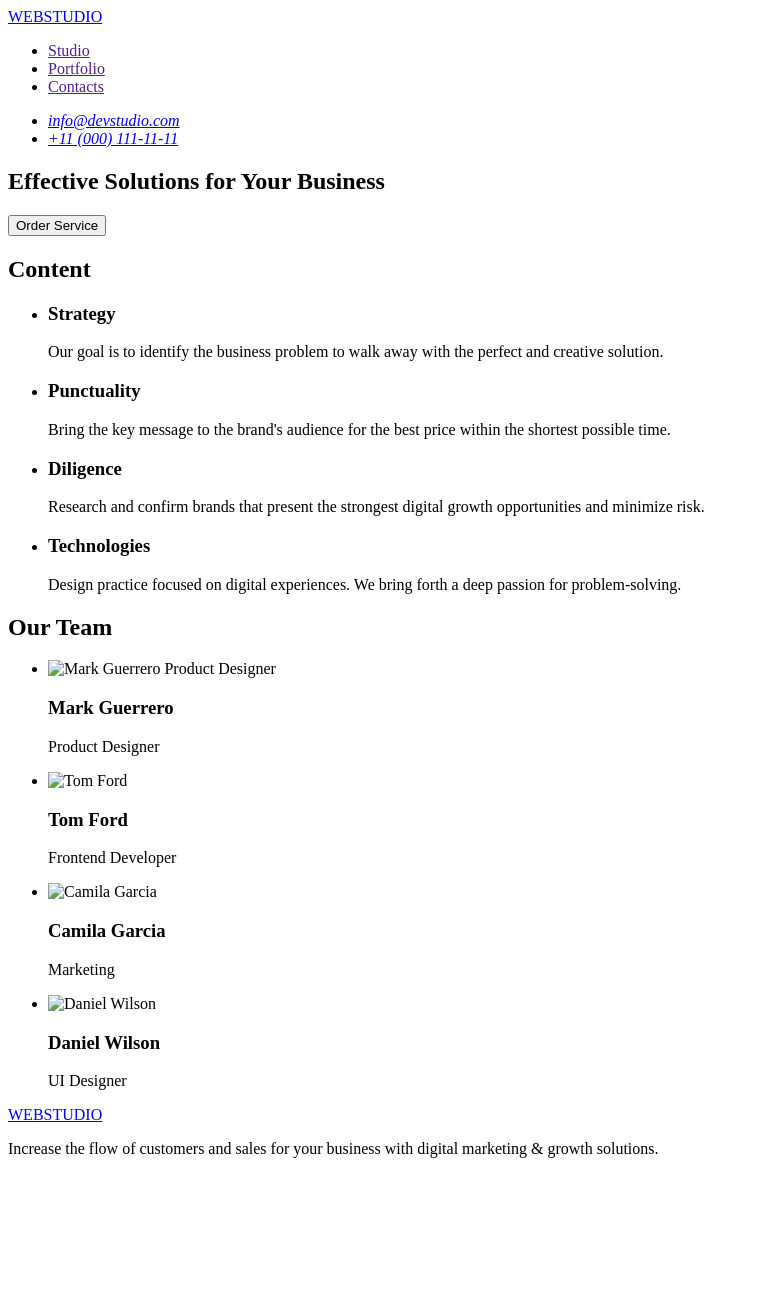
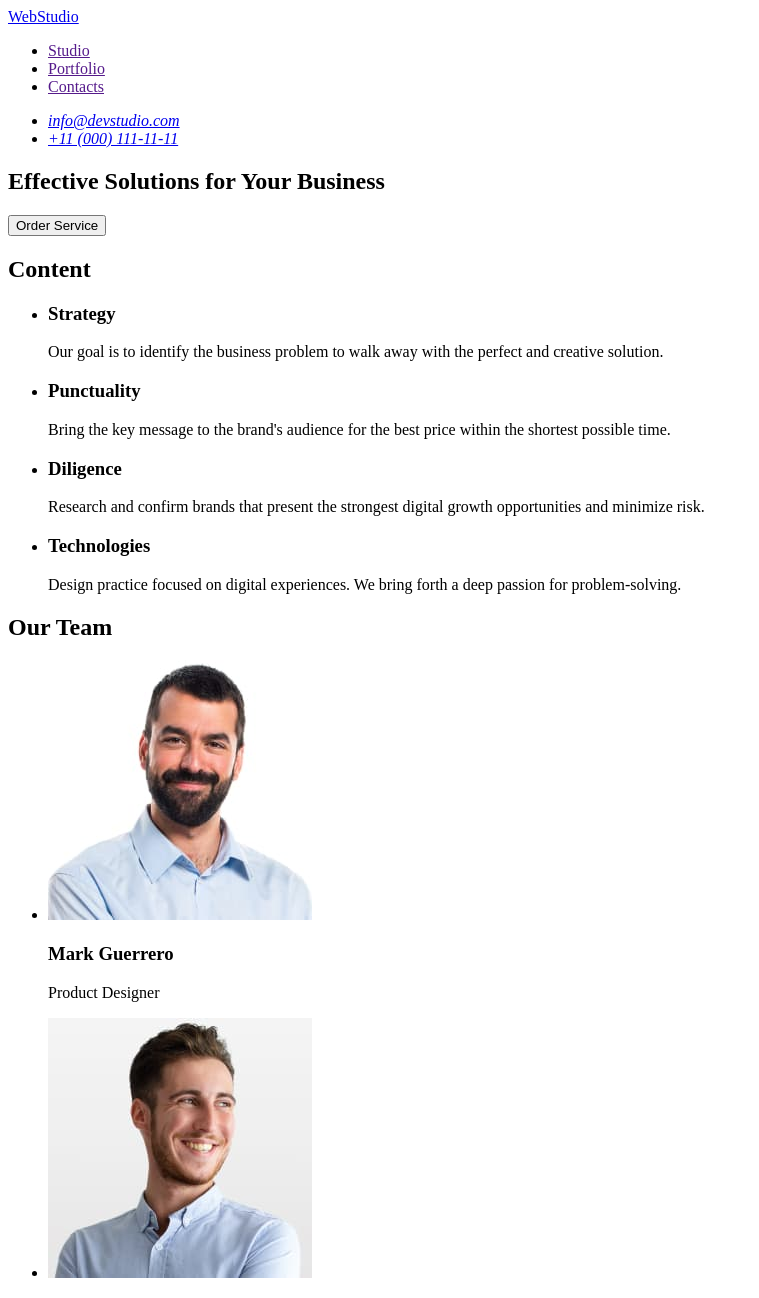
Before and after one commit to KhrystynaYakovenko/goit-markup-hw-01, a plain HTML site: page index.html in a window 1280 px wide. Shown: the top 1298 px of the page, without its empty margins (0-759 px from the left). Before the commit the page ends 1174 px from the top, so only its background shows below. Drawn offline with Linux system fonts and the light colour scheme.

Commit message:
Update index.html

```diff
--- a/index.html
+++ b/index.html
@@ -8,7 +8,7 @@
 <body>
     <header>
         <nav>
-            <a href="./index.html"> WEBSTUDIO </a>
+            <a href="./index.html"> WebStudio </a>
             <ul>
                 <li> <a href=""> Studio </a> </li>
                 <li> <a href=""> Portfolio </a> </li>
@@ -53,22 +53,22 @@
             <h2> Our Team </h2>
             <ul>
                 <li>
-                     <img src=".images/img1.jpg" width="264" height="260" alt="Mark Guerrero Product Designer" />
+                     <img src="./images/img1.jpg" width="264" height="260" alt="Mark Guerrero Product Designer" />
                      <h3> Mark Guerrero </h3>
                      <p> Product Designer </p>
                 </li>
                 <li>
-                     <img src=".images/img2.jpg" width="264" height="260" alt="Tom Ford" />
+                     <img src="./images/img2.jpg" width="264" height="260" alt="Tom Ford" />
                      <h3> Tom Ford </h3>
                      <p> Frontend Developer </p>
                 </li>
                 <li>
-                     <img src=".images/img3.jpg" width="264" height="260" alt="Camila Garcia" />
+                     <img src="./images/img3.jpg" width="264" height="260" alt="Camila Garcia" />
                      <h3> Camila Garcia </h3>
                      <p> Marketing </p>
                 </li>
                 <li>
-                     <img src=".images/img4.jpg" width="264" height="260" alt="Daniel Wilson" />
+                     <img src="./images/img4.jpg" width="264" height="260" alt="Daniel Wilson" />
                      <h3> Daniel Wilson </h3>
                      <p> UI Designer </p>
                 </li>
@@ -77,7 +77,7 @@
     </main>
 
     <footer>
-         <a href="./index.html"> WEBSTUDIO </a>
+         <a href="./index.html"> WebStudio </a>
          <p> Increase the flow of customers and sales for your business with digital marketing & growth solutions. </p>
     </footer>
 
```
